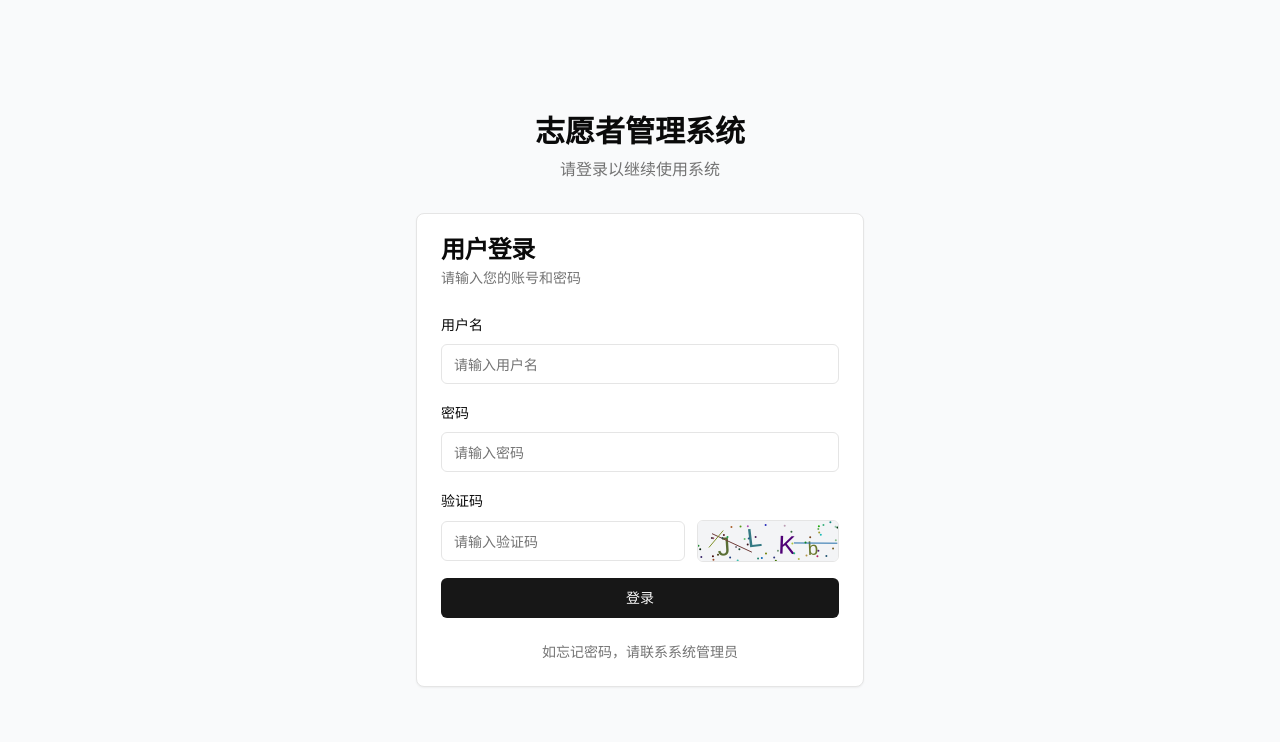
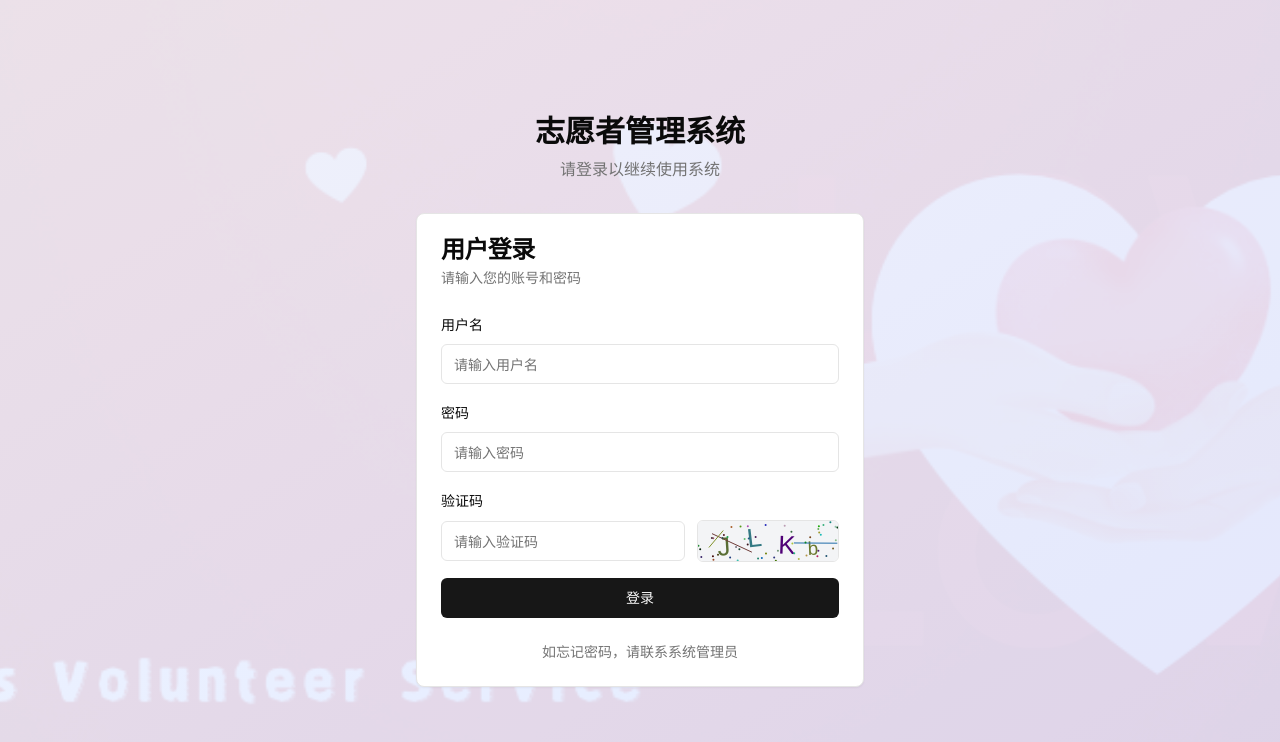
Before and after one commit to lq2767862225/lyfdesign, a Next.js app: page / in a window 1280 px wide. Shown: the top 742 px of the page. Built offline with nearby package versions, Linux system fonts and the light colour scheme.

Commit message:
feat: 添加登录背景图

```diff
--- a/app/page.tsx
+++ b/app/page.tsx
@@ -1,8 +1,15 @@
 import { LoginForm } from "@/components/login-form"
+import Image from "next/image"
 
 export default function Home() {
     return (
-    <main className="flex min-h-screen flex-col items-center justify-center p-4 bg-gray-50">
+        <div className="min-h-screen w-full bg-gradient-to-br from-blue-50 to-indigo-100">
+            {/* 可选：添加背景图案或纹理 */}
+            <div className="absolute inset-0 z-0 opacity-10">
+                <Image src="/background.jpg" alt="Background pattern" fill className="object-cover" priority />
+            </div>
+
+            <main className="relative z-10 flex min-h-screen flex-col items-center justify-center p-4">
                 <div className="w-full max-w-md mx-auto">
                     <div className="text-center mb-8">
                         <h1 className="text-3xl font-bold">志愿者管理系统</h1>
@@ -11,5 +18,6 @@ export default function Home() {
                     <LoginForm />
                 </div>
             </main>
+        </div>
     )
 }
```
Lines whose indentation alone changed are shown as unchanged.
